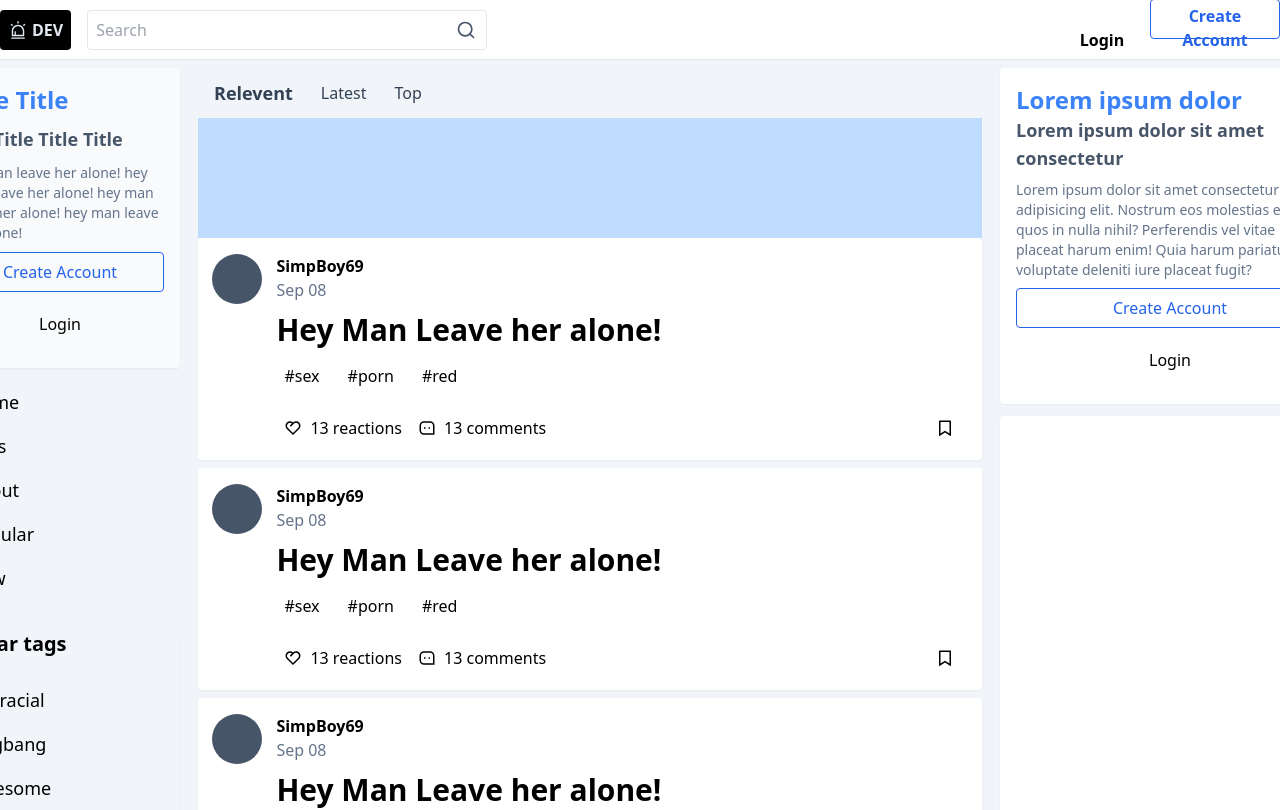
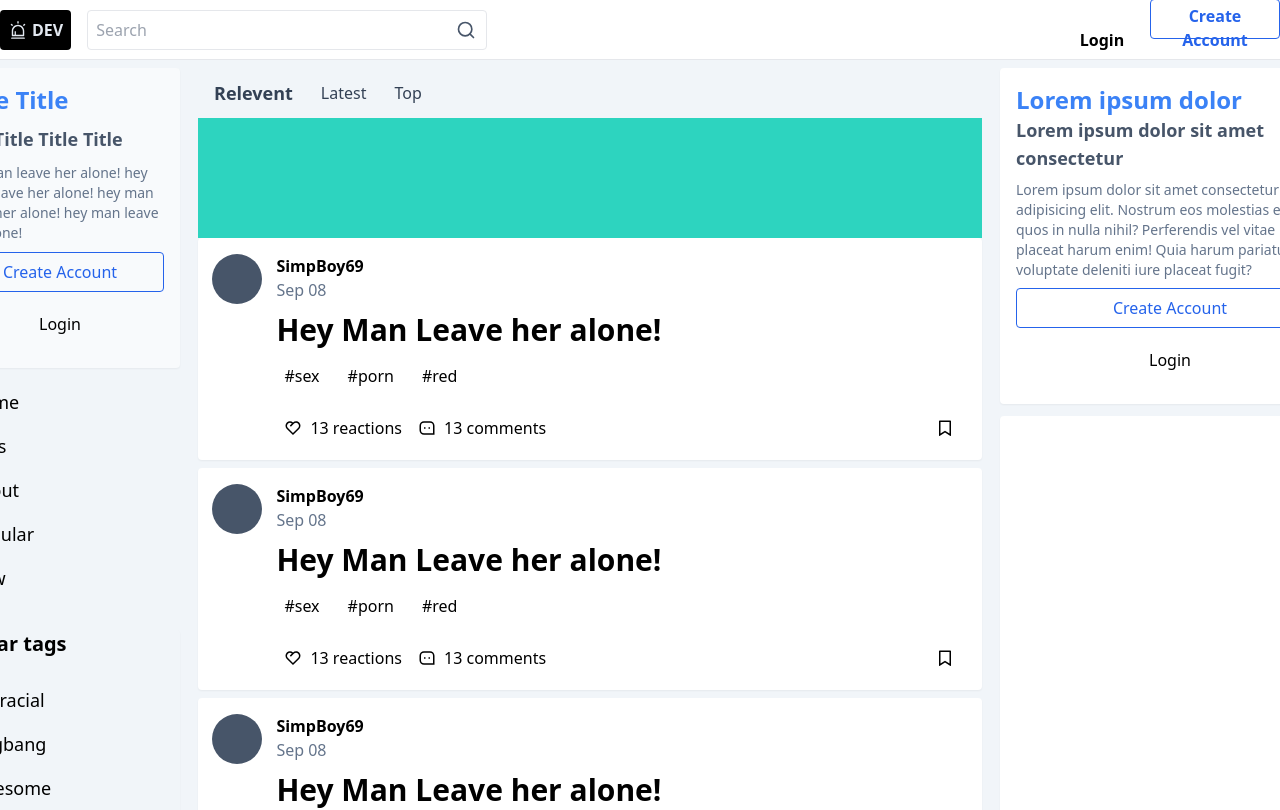
Before and after one commit to karthickkumar7/dev_clone-client, a React (Create React App) app: page / in a window 1280 px wide. Shown: the top 810 px of the page. Built offline with nearby package versions, Linux system fonts and the light colour scheme.

Commit message:
changed color

```diff
--- a/src/components/ImgArticle.js
+++ b/src/components/ImgArticle.js
@@ -1,7 +1,7 @@
 import React from "react";
 
 const ImgArticle = () => {
-  return <div className="w-full min-h-[120px] bg-blue-200"></div>;
+  return <div className="w-full min-h-[120px] bg-teal-400"></div>;
 };
 
 export default ImgArticle;
```
